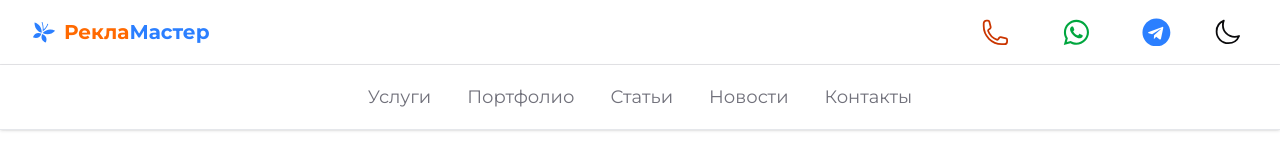
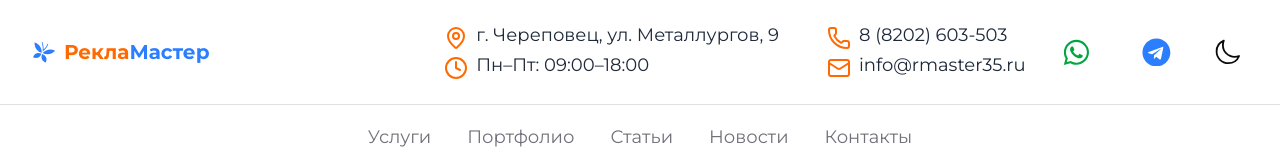
Before and after one commit to InteroperGit/adms, a Next.js app in the folder src/apps/web/advertise-agency-site/: page / in a window 1280 px wide. Shown: the top 160 px of the page. Built offline with nearby package versions, Linux system fonts and the light colour scheme.

Commit message:
[AdvAgencySite] [Feature] Header. Добавлены контакты
    - Добавлен адрес, телефон, почта, часы работы
    - Из Toolbar убран телефон

```diff
--- a/src/apps/web/advertise-agency-site/src/components/header/Header.tsx
+++ b/src/apps/web/advertise-agency-site/src/components/header/Header.tsx
@@ -2,14 +2,20 @@
 
 import Logo from "@/components/misc/Logo";
 import Toolbar from "@/components/navigation/Toolbar";
+import {HeaderContacts} from "@/components/header/HeaderContacts";
 
 export default function Header() {
     return (
         <header className="sticky top-0 z-50 w-full border-b bg-background/95 backdrop-blur supports-[backdrop-filter]:bg-background/60">
-            <div className="flex h-16 items-center justify-between px-4 sm:px-6 lg:px-8">
-                {/* Логотип с улучшенной стилизацией */}
+            <div className="flex h-26 items-center justify-between px-4 sm:px-6 lg:px-8">{/* Логотип с улучшенной стилизацией */}
                 <Logo />
-
+                <HeaderContacts
+                    address="г. Череповец, ул. Металлургов, 9"
+                    workHours="Пн–Пт: 09:00–18:00"
+                    phone={"8 (8202) 603-503"}
+                    email={"info@rmaster35.ru"}
+                    className={"mr-5"}
+                />
                 <Toolbar />
             </div>
         </header>
--- /dev/null
+++ b/src/apps/web/advertise-agency-site/src/components/header/HeaderContacts.tsx
@@ -0,0 +1,85 @@
+"use client"
+
+import React from "react"
+import { MapPin, Clock, Phone, Mail } from "lucide-react"
+import { cn } from "@/libs/utils"
+
+// Интерфейс пропсов компонента
+interface HeaderContactsProps {
+    address: string       // Адрес, который будет отображён
+    workHours: string     // Время работы
+    phone: string         // Телефон
+    email: string         // Email
+    className?: string    // Дополнительные классы
+}
+
+// Хелпер: кодирует адрес в URL для Яндекс.Карт
+const getYandexMapsLink = (address: string) =>
+    `https://yandex.ru/maps/?text=${encodeURIComponent(address)}`
+
+// Компонент с контактами для шапки
+export const HeaderContacts: React.FC<HeaderContactsProps> = ({
+                                                                  address,
+                                                                  workHours,
+                                                                  phone,
+                                                                  email,
+                                                                  className
+                                                              }) => {
+    return (
+        <div
+            className={cn(
+                // Скрыт на sm, отображается в строку на больших экранах
+                "hidden md:flex flex-row gap-12 text-lg text-gray-800 dark:text-gray-200",
+                className
+            )}
+        >
+            {/* Первый столбец: Адрес + часы */}
+            <div className="hidden lg:flex flex-col gap-1">
+                <div className="flex items-start gap-2">
+                    <MapPin className="w-6 h-6 mt-0.5 text-orange-500 shrink-0" />
+                    {/* Адрес как ссылка на Яндекс.Карты с кастомным подчёркиванием */}
+                    <a
+                        href={getYandexMapsLink(address)}
+                        target="_blank"
+                        rel="noopener noreferrer"
+                        className="leading-tight"
+                    >
+            <span className="border-b border-transparent hover:border-orange-500 pb-[2px] transition-colors">
+              {address}
+            </span>
+                    </a>
+                </div>
+                <div className="flex items-start gap-2">
+                    <Clock className="w-6 h-6 mt-0.5 text-orange-500 shrink-0" />
+                    <span className="leading-tight">{workHours}</span>
+                </div>
+            </div>
+
+            {/* Второй столбец: Телефон + Email */}
+            <div className="flex flex-col gap-1">
+                <div className="flex items-start gap-2">
+                    <Phone className="w-6 h-6 mt-0.5 text-orange-500 shrink-0" />
+                    <a
+                        href={`tel:${phone}`}
+                        className="leading-tight"
+                    >
+            <span className="border-b border-transparent hover:border-orange-500 pb-[2px] transition-colors">
+              {phone}
+            </span>
+                    </a>
+                </div>
+                <div className="flex items-start gap-2">
+                    <Mail className="w-6 h-6 mt-0.5 text-orange-500 shrink-0" />
+                    <a
+                        href={`mailto:${email}`}
+                        className="leading-tight"
+                    >
+            <span className="border-b border-transparent hover:border-orange-500 pb-[2px] transition-colors">
+              {email}
+            </span>
+                    </a>
+                </div>
+            </div>
+        </div>
+    )
+}
--- a/src/apps/web/advertise-agency-site/src/components/navigation/Toolbar.tsx
+++ b/src/apps/web/advertise-agency-site/src/components/navigation/Toolbar.tsx
@@ -21,33 +21,10 @@ export default function Toolbar({ className }: ToolbarProps) {
     return (
         <div
             className={cn(
-                "flex items-center gap-5 hidden sm:flex",
+                "flex items-center gap-5 hidden md:flex",
                 className
             )}
         >
-            {/* Позвонить */}
-            <Button
-                asChild
-                variant="ghost"
-                size="lg"
-                className="hover:bg-0"
-            >
-                <Link
-                    href="tel:+79115053503"
-                    className={cn(
-                        "relative group",
-                    )}
-                >
-                    <PhoneIcon
-                        className={cn(
-                            "text-orange-700",
-                        )}
-                        style={iconSize}
-                    />
-                    <span className={underlineClass} />
-                </Link>
-            </Button>
-
             {/* WhatsApp */}
             <Button
                 asChild
```
